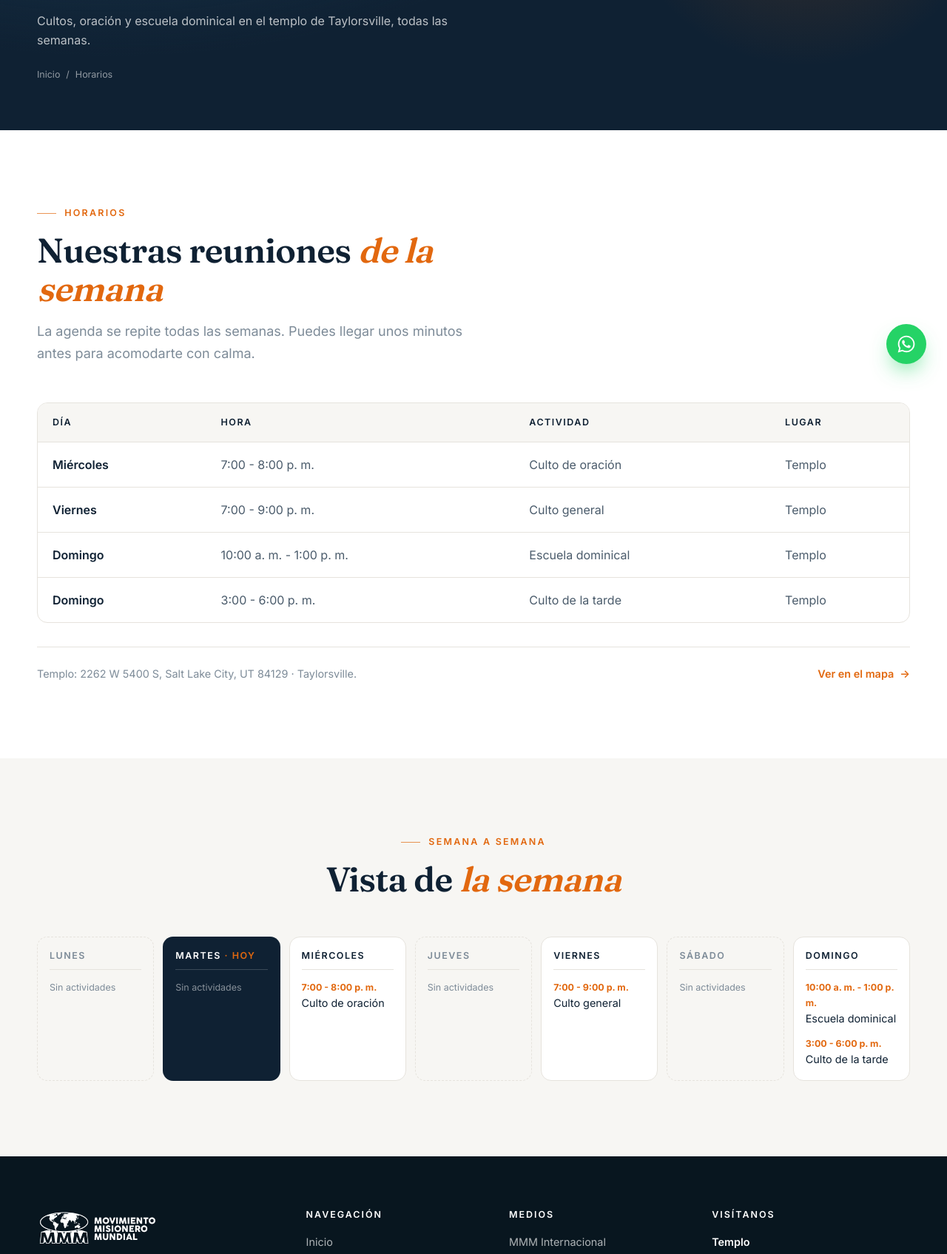
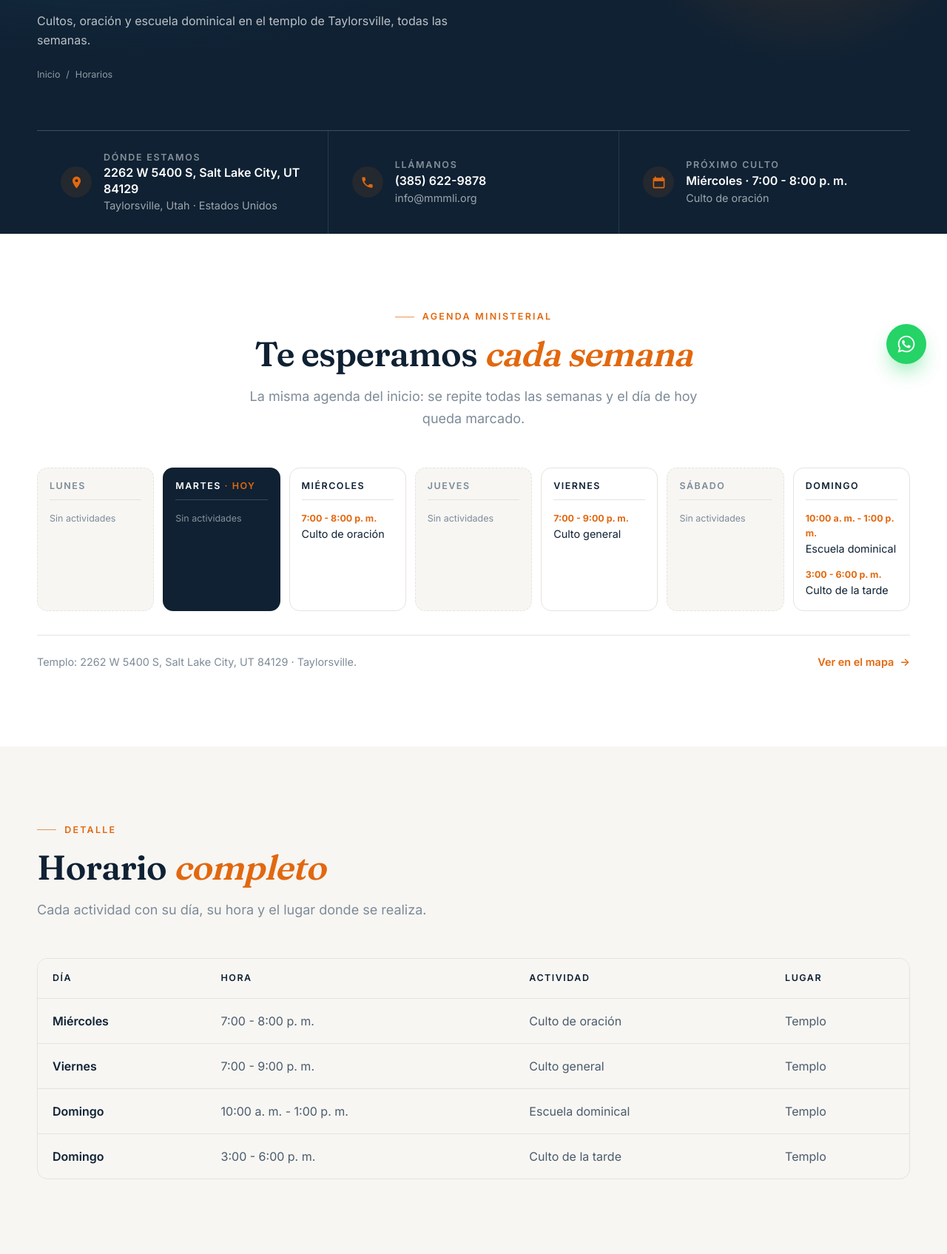
Before and after one commit to DevPaulSuarez/MMM-Utha, a PHP site: page /paginas/horarios.html in a window 1280 px wide. Shown: the part 280-1975 px from the top of the page at 74% size. Run offline with PHP 8.4, Linux system fonts and the light colour scheme.

Commit message:
Horarios y noticias reutilizan los bloques del inicio
- Horarios: la tira de datos con el proximo culto, la misma agenda
  semanal del inicio (AGENDA) y la tabla completa como detalle.
- Noticias: el bloque real de mmmoficial.org que ya usa el inicio
  (noticias-externas.js) como contenido principal; las noticias
  propias quedan debajo y su seccion se oculta sola si no hay
  ninguna cargada en datos.js.

Co-Authored-By: Claude Opus 5 <noreply@anthropic.com>
Claude-Session: https://claude.ai/code/session_01XB6ooeYXJupbk3rjXZ7aGX

```diff
--- a/css/style.css
+++ b/css/style.css
@@ -675,6 +675,12 @@ h1, h2, h3, h4 {
 /* 7.1 Barra de contacto ---------------------------------------- */
 .barra-info { background: var(--ink); color: #fff; }
 
+/* Cuando sigue a la portada oscura de una página interna, una línea
+   fina la separa sin cortar la mancha de color */
+.barra-info--pegada .barra-info__grid {
+  border-top: 1px solid rgba(255, 255, 255, .12);
+}
+
 .barra-info__grid {
   display: grid;
   grid-template-columns: repeat(3, 1fr);
--- a/js/main.js
+++ b/js/main.js
@@ -302,6 +302,14 @@ function pintarNoticias() {
   const ordenadas = [...NOTICIAS].sort((a, b) => b.fecha.localeCompare(a.fecha));
   const lista = cont.id === "noticiasDestacadas" ? ordenadas.slice(0, 3) : ordenadas;
 
+  /* Sin publicaciones propias la sección entera se retira: vale más
+     una página limpia que un hueco vacío */
+  if (!lista.length) {
+    const seccion = cont.closest("section");
+    if (seccion) seccion.hidden = true;
+    return;
+  }
+
   cont.innerHTML = lista.map(n => `
     <article class="tarjeta">
       <img src="${RUTA}${n.imagen}" alt="${n.titulo}" loading="lazy"
--- a/paginas/horarios.html
+++ b/paginas/horarios.html
@@ -55,14 +55,78 @@
         </div>
       </section>
 
+      <!-- Misma tira de datos del inicio; aquí el próximo culto
+           encabeza la página -->
+      <section class="barra-info barra-info--pegada" aria-label="Cómo encontrarnos">
+        <div class="contenedor">
+          <div class="barra-info__grid">
+            <a class="barra-info__item" href="https://maps.google.com/?q=2262+W+5400+S,+Salt+Lake+City,+UT+84129"
+               target="_blank" rel="noopener">
+              <span class="barra-info__icono" aria-hidden="true">
+                <svg viewBox="0 0 24 24"><path d="M12 2a7 7 0 0 0-7 7c0 5.25 7 13 7 13s7-7.75 7-13a7 7 0 0 0-7-7Zm0 9.5A2.5 2.5 0 1 1 14.5 9 2.5 2.5 0 0 1 12 11.5Z"/></svg>
+              </span>
+              <span class="barra-info__dato">
+                <span class="barra-info__rotulo">Dónde estamos</span>
+                <span class="barra-info__valor">2262 W 5400 S, Salt Lake City, UT 84129</span>
+                <span class="barra-info__extra">Taylorsville, Utah · Estados Unidos</span>
+              </span>
+            </a>
+
+            <a class="barra-info__item" href="tel:3856229878">
+              <span class="barra-info__icono" aria-hidden="true">
+                <svg viewBox="0 0 24 24"><path d="M6.6 10.8a15.1 15.1 0 0 0 6.6 6.6l2.2-2.2a1 1 0 0 1 1-.24 11.4 11.4 0 0 0 3.6.58 1 1 0 0 1 1 1V20a1 1 0 0 1-1 1A17 17 0 0 1 3 4a1 1 0 0 1 1-1h3.5a1 1 0 0 1 1 1 11.4 11.4 0 0 0 .58 3.6 1 1 0 0 1-.25 1Z"/></svg>
+              </span>
+              <span class="barra-info__dato">
+                <span class="barra-info__rotulo">Llámanos</span>
+                <span class="barra-info__valor">(385) 622-9878</span>
+                <span class="barra-info__extra">info@mmmli.org</span>
+              </span>
+            </a>
+
+            <div class="barra-info__item">
+              <span class="barra-info__icono" aria-hidden="true">
+                <svg viewBox="0 0 24 24"><path d="M7 2v2h10V2h2v2h1a2 2 0 0 1 2 2v14a2 2 0 0 1-2 2H4a2 2 0 0 1-2-2V6a2 2 0 0 1 2-2h1V2Zm13 8H4v10h16Z"/></svg>
+              </span>
+              <span class="barra-info__dato">
+                <span class="barra-info__rotulo">Próximo culto</span>
+                <span class="barra-info__valor" id="proximoCulto">Consulta la agenda</span>
+                <span class="barra-info__extra">Todas las semanas en el templo</span>
+              </span>
+            </div>
+          </div>
+        </div>
+      </section>
+
       <section class="seccion">
         <div class="contenedor">
+          <header class="sec-head sec-head--centro reveal">
+            <p class="eyebrow">Agenda ministerial</p>
+            <h2 class="sec-title">Te esperamos <em>cada semana</em></h2>
+            <p class="sec-sub">
+              La misma agenda del inicio: se repite todas las semanas y el día
+              de hoy queda marcado.
+            </p>
+          </header>
+
+          <!-- main.js arma la semana desde AGENDA en js/datos.js -->
+          <div class="agenda__semana reveal" id="agendaSemanal"></div>
+
+          <div class="agenda__pie reveal">
+            <p>Templo: 2262 W 5400 S, Salt Lake City, UT 84129 · Taylorsville.</p>
+            <a class="enlace-flecha"
+               href="https://maps.google.com/?q=2262+W+5400+S,+Salt+Lake+City,+UT+84129"
+               target="_blank" rel="noopener">Ver en el mapa</a>
+          </div>
+        </div>
+      </section>
+
+      <section class="seccion seccion--papel">
+        <div class="contenedor">
           <header class="sec-head reveal">
-            <p class="eyebrow">Horarios</p>
-            <h2 class="sec-title">Nuestras reuniones <em>de la semana</em></h2>
+            <p class="eyebrow">Detalle</p>
+            <h2 class="sec-title">Horario <em>completo</em></h2>
             <p class="sec-sub">
-              La agenda se repite todas las semanas. Puedes llegar unos
-              minutos antes para acomodarte con calma.
+              Cada actividad con su día, su hora y el lugar donde se realiza.
             </p>
           </header>
 
@@ -75,24 +139,30 @@
               <tbody id="tablaHorarios"></tbody>
             </table>
           </div>
-
-          <div class="agenda__pie reveal">
-            <p>Templo: 2262 W 5400 S, Salt Lake City, UT 84129 · Taylorsville.</p>
-            <a class="enlace-flecha"
-               href="https://maps.google.com/?q=2262+W+5400+S,+Salt+Lake+City,+UT+84129"
-               target="_blank" rel="noopener">Ver en el mapa</a>
-          </div>
         </div>
       </section>
 
-      <section class="seccion seccion--papel">
-        <div class="contenedor">
-          <header class="sec-head sec-head--centro reveal">
-            <p class="eyebrow">Semana a semana</p>
-            <h2 class="sec-title">Vista de <em>la semana</em></h2>
-          </header>
-          <!-- main.js arma la semana desde AGENDA en js/datos.js -->
-          <div class="agenda__semana reveal" id="agendaSemanal"></div>
+      <section class="seccion oracion">
+        <div class="contenedor oracion__grid">
+          <div class="reveal">
+            <p class="eyebrow">Te esperamos</p>
+            <h2>¿Es tu <em>primera vez</em>?</h2>
+            <p>
+              Llega unos minutos antes, alguien del equipo te recibirá y te
+              acompañará a tu lugar. No necesitas nada más.
+            </p>
+          </div>
+          <div class="oracion__caja reveal">
+            <h3>¿Tienes una pregunta?</h3>
+            <p>Escríbenos y te respondemos antes de tu visita.</p>
+            <a class="btn btn--primario"
+               href="https://wa.me/51988071855?text=Hola%2C%20quisiera%20saber%20m%C3%A1s%20sobre%20los%20horarios"
+               target="_blank" rel="noopener">
+              <svg viewBox="0 0 448 512" aria-hidden="true"><path d="M380.9 97.1C339 55.1 283.2 32 223.9 32c-122.4 0-222 99.6-222 222 0 39.1 10.2 77.3 29.6 111L0 480l117.7-30.9c32.4 17.7 68.9 27 106.1 27h.1c122.3 0 224.1-99.6 224.1-222 0-59.3-25.2-115-67.1-157zm-157 341.6c-33.2 0-65.7-8.9-94-25.7l-6.7-4-69.8 18.3L72 359.2l-4.4-7c-18.5-29.4-28.2-63.3-28.2-98.2 0-101.7 82.8-184.5 184.6-184.5 49.3 0 95.6 19.2 130.4 54.1 34.8 34.9 56.2 81.2 56.1 130.5 0 101.8-84.9 184.6-186.6 184.6zm101.2-138.2c-5.5-2.8-32.8-16.2-37.9-18-5.1-1.9-8.8-2.8-12.5 2.8-3.7 5.6-14.3 18-17.6 21.8-3.2 3.7-6.5 4.2-12 1.4-32.6-16.3-54-29.1-75.5-66-5.7-9.8 5.7-9.1 16.3-30.3 1.8-3.7.9-6.9-.5-9.7-1.4-2.8-12.5-30.1-17.1-41.2-4.5-10.8-9.1-9.3-12.5-9.5-3.2-.2-6.9-.2-10.6-.2-3.7 0-9.7 1.4-14.8 6.9-5.1 5.6-19.4 19-19.4 46.3 0 27.3 19.9 53.7 22.6 57.4 2.8 3.7 39.1 59.7 94.8 83.8 35.2 15.2 49 16.5 66.6 13.9 10.7-1.6 32.8-13.4 37.4-26.4 4.6-13 4.6-24.1 3.2-26.4-1.3-2.5-5-3.9-10.5-6.6z"/></svg>
+              Escribir por WhatsApp
+            </a>
+            <p class="oracion__nota">O llámanos al (385) 622-9878</p>
+          </div>
         </div>
       </section>
 
```
Also changed, not shown: paginas/noticias.html (+45 -6 lines).
